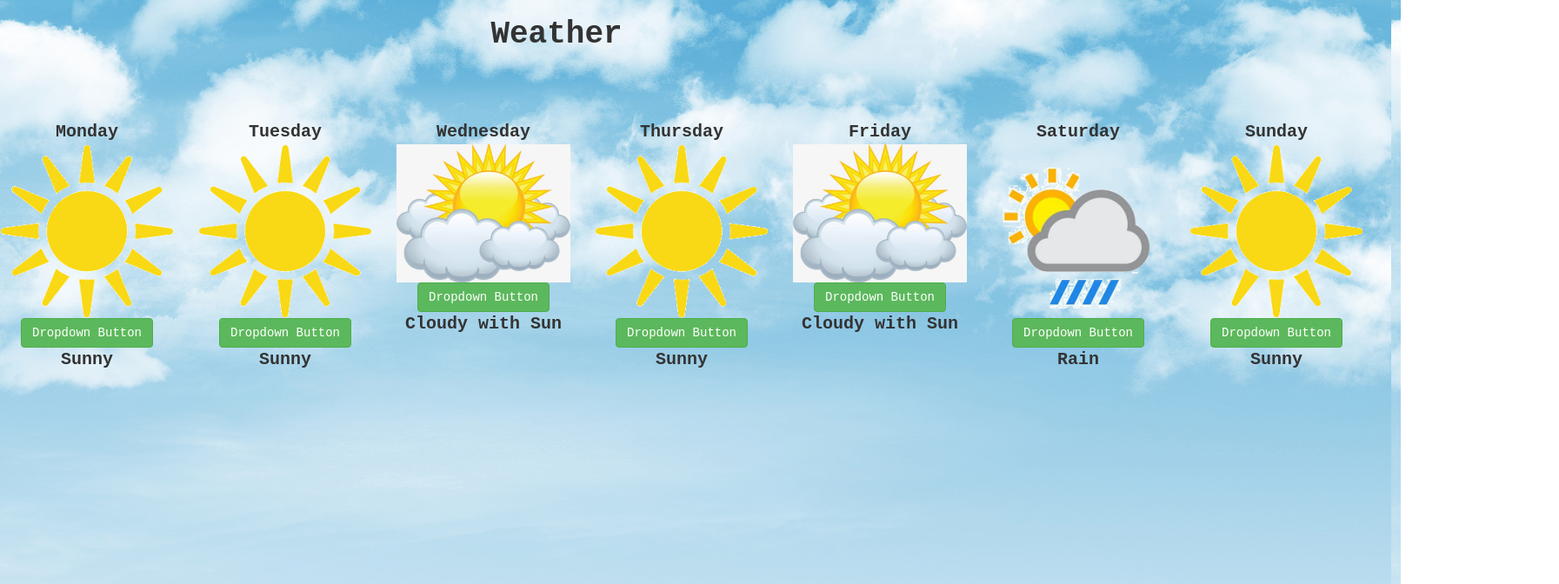
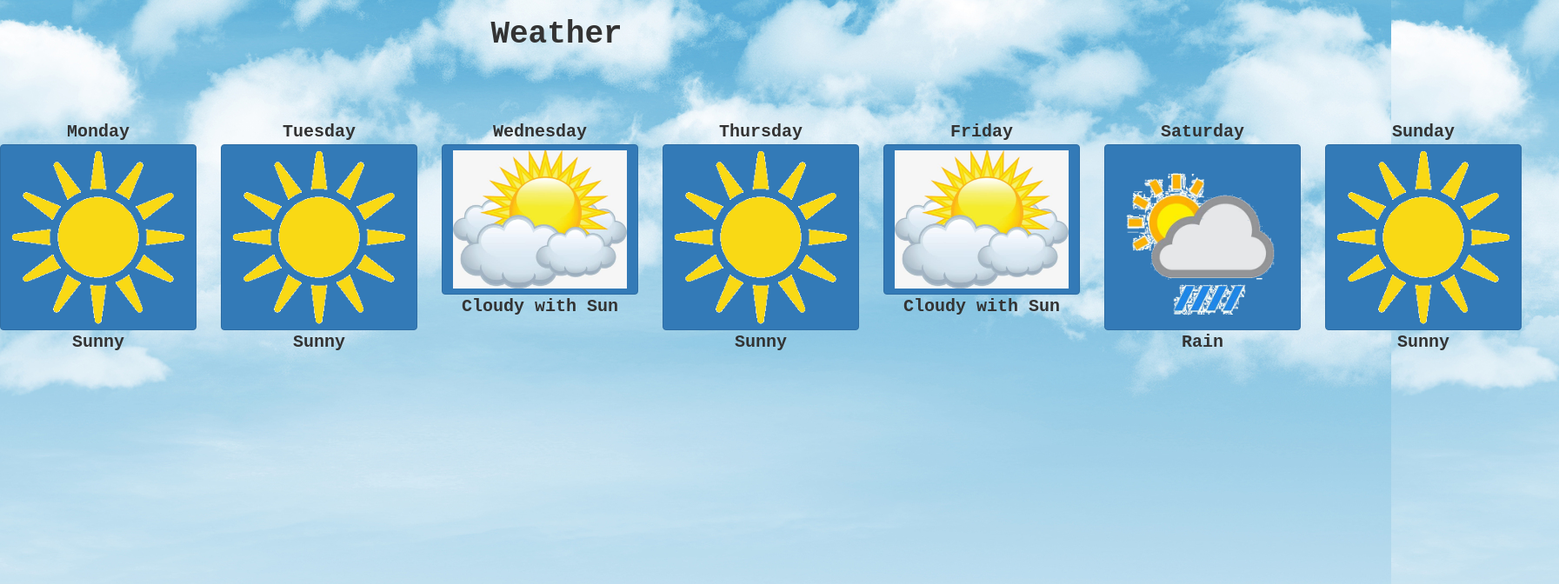
Before and after one commit to TiffanyJan/Weather, a React (Create React App) app: page / in a window 1280 px wide. Shown: the top 672 px of the page at 87% size, 1793 px wide, since content can reach past the window. Built offline with nearby package versions, Linux system fonts and the light colour scheme; no server answers.

Commit message:
isnert drop down

```diff
--- a/src/App.js
+++ b/src/App.js
@@ -1,5 +1,5 @@
 import React, { useState, useEffect } from "react";
-import { Dropdown } from 'react-bootstrap';
+import { Dropdown } from "react-bootstrap";
 import "./App.css";
 import "bootstrap/dist/css/bootstrap.min.css";
 import sunImg from "./sunshine.png";
@@ -12,10 +12,9 @@ import rain from "./rainfall.png";
 import snow from "./snow.png";
 
 function App() {
-
   useEffect(() => {
-    getWeatherDetails()
-    },[]);
+    getWeatherDetails();
+  }, []);
 
   function getWeatherDetails() {
     fetch(
@@ -23,15 +22,21 @@ function App() {
     )
       .then((response) => response.json())
       .then((data) => {
-
         const convertEpochToDay = (dt) => {
-
-          var days = ['Sunday', 'Monday', 'Tuesday', 'Wednesday', 'Thursday', 'Friday', 'Saturday'];
+          var days = [
+            "Sunday",
+            "Monday",
+            "Tuesday",
+            "Wednesday",
+            "Thursday",
+            "Friday",
+            "Saturday",
+          ];
           var d = new Date(dt * 1000);
           var dayName = days[d.getDay()];
 
-           return dayName
-        }
+          return dayName;
+        };
 
         const weatherImage = (forecast) => {
           switch (forecast) {
@@ -52,18 +57,16 @@ function App() {
 
             case "Snow":
               return snow;
+          }
+        };
 
-        }
-      }
-
-      let dailyArray = data.daily.map(daily => ({
+        let dailyArray = data.daily.map((daily) => ({
           day: convertEpochToDay(daily.dt),
-            forecast: (daily.weather[0].description),
+          forecast: daily.weather[0].description,
           img: weatherImage(daily.weather[0].main),
-          }))
-          setDailyWeather(dailyArray)
-          console.log(dailyArray)
-
+        }));
+        setDailyWeather(dailyArray);
+        console.log(dailyArray);
       });
   }
 
@@ -115,21 +118,29 @@ function App() {
               <div key={daily.day} style={{ margin: "0 auto" }}>
                 <div className="row mt-2">{daily.day}</div>
                 <div className="row mt-2">
+                  <Dropdown>
+                    <Dropdown.Toggle  id="dropdown-basic">
                       <img
                         className="card-img-top"
                         src={daily.img}
                         alt="Image"
-                    style={{ width: "20rem", margin: "10", float: "center" }}
+                        style={{
+                          width: "20rem",
+                          margin: "10",
+                          float: "center",
+                        }}
                       ></img>
-                          <Dropdown>
-  <Dropdown.Toggle variant="success" id="dropdown-basic">
-    Dropdown Button
                     </Dropdown.Toggle>
+
 
                     <Dropdown.Menu>
                       <Dropdown.Item href="#/action-1">Action</Dropdown.Item>
-    <Dropdown.Item href="#/action-2">Another action</Dropdown.Item>
-    <Dropdown.Item href="#/action-3">Something else</Dropdown.Item>
+                      <Dropdown.Item href="#/action-2">
+                        Another action
+                      </Dropdown.Item>
+                      <Dropdown.Item href="#/action-3">
+                        Something else
+                      </Dropdown.Item>
                     </Dropdown.Menu>
                   </Dropdown>
                 </div>
@@ -138,7 +149,6 @@ function App() {
             ))}
           </div>
         </div>
-
       </div>
     </>
   );
```
Lines whose indentation alone changed are shown as unchanged.
